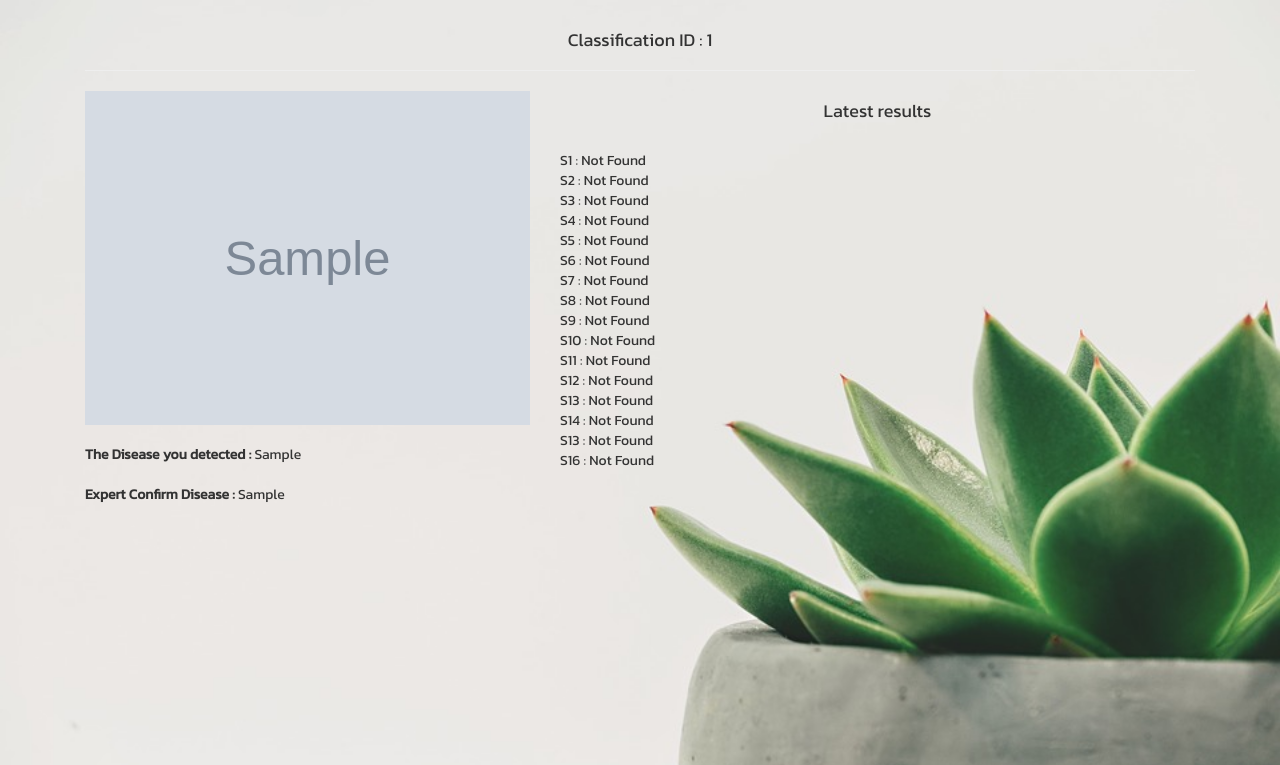
After one commit to Maxcs318/plant_disease, a PHP site: page /plant_disease/Classification/classification_selected.php?getCl_id=1 in a window 1280 px wide. The commit adds this page. Shown: the top 765 px of the page. Run offline with PHP 8.4, Linux system fonts and the light colour scheme; tables that the repository leaves empty or names only in its code hold one stand-in row (values such as "Sample post"); grey boxes marked "Sample" are stand-in pictures; data that the repository does not hold is empty.

Commit message:
+alert classcification

```diff
--- a/Classification/classification_list_person.php
+++ b/Classification/classification_list_person.php
@@ -94,8 +94,8 @@ error_reporting(E_ALL ^ E_NOTICE); ?>
                                                                 echo 'Waiting to be confirmed';
                                                             }
                                                             ?><br><br>
-                        <!-- <button type="submit" class="form-control btn-primary"
-                                onclick="window.location.href='classification_selected.php?getCl_image=<?php echo $row["cl_image"]; ?>'"> View</button><br><br> -->
+                        <button type="submit" class="form-control btn-primary"
+                                onclick="window.location.href='classification_selected.php?getCl_id=<?php echo $row["cl_id"]; ?>'"> View</button><br><br>
                     </div>
 
                 <?php
--- /dev/null
+++ b/Classification/classification_selected.php
@@ -0,0 +1,87 @@
+<?php require("../ConnData/connectDB.php");?>
+<?php
+    $sql = "UPDATE classification SET cl_status_confirm = ''
+
+    WHERE cl_id='" . $_GET["getCl_id"] . "' ";
+    if ($conn->query($sql) === TRUE) {
+
+    } else {
+        echo "Error: " . $sql . "<br>" . $conn->error;
+    }
+    $conn->close();
+?>
+<!DOCTYPE html>
+<html>
+<head>
+    <meta charset="utf-8" />
+    <meta http-equiv="X-UA-Compatible" content="IE=edge">
+    <title>Page Title</title>
+    <meta name="viewport" content="width=device-width, initial-scale=1">
+    <link rel="stylesheet" href="../bootstrap/css/bootstrap.min.css">
+    <link rel="stylesheet" href="https://maxcdn.bootstrapcdn.com/bootstrap/3.4.0/css/bootstrap.min.css">
+    <link rel="stylesheet" href="../bootstrap/css/main.css">
+    <link rel="shortcut icon" href="../img/leaficon.ico" type="image/x-icon" />
+    <link href="https://fonts.googleapis.com/css?family=Kanit&display=swap" rel="stylesheet">
+</head>
+<body>
+    <div class="container">
+        <div class="row">
+            <div class="col-lg-12 col-xs-12"><br>
+                <center><h4>Classification ID : <?php echo $_GET["getCl_id"]; ?> </h4></center><hr>
+            </div>
+        </div>
+        <div class="row">
+                <?php require("../ConnData/connectDB.php");?>
+                <?php
+                $sql = "SELECT * FROM classification WHERE cl_id = '".$_GET["getCl_id"]."' ";
+                $result = $conn->query($sql);
+                if ($result->num_rows > 0) {
+                    while($row = $result->fetch_assoc()) {
+                    ?>
+                    <div class="col-lg-5 col-xs-12">
+                        <img src="../Image/image_for_checkdisease/<?php echo $row["cl_image"]; ?>" height="" width="100%">
+
+                        <br><br>
+                        <b>The Disease you detected :</b> <?php echo $row["cl_disease"]; ?><br><br>
+                        <b>Expert Confirm Disease :</b>
+                        <?php
+                            if ($row["cl_confirm"] != '') {
+                                echo $row["cl_confirm"];
+                            } else {
+                                echo 'Waiting to be confirmed';
+                            }
+                        ?><br><br>
+                    </div>
+                    <div class="col-lg-7 col-xs-12">
+                            <center><h4>Latest results</h4></center><br>
+                            S1 :  <?php if($row['cl_S1']==1){echo 'Found ';}else{echo 'Not Found';}   ?> <br>
+                            S2 : <?php if($row['cl_S2']==1){echo 'Found ';}else{echo 'Not Found';}   ?> <br>
+                            S3 : <?php if($row['cl_S3']==1){echo 'Found ';}else{echo 'Not Found';}   ?> <br>
+                            S4 : <?php if($row['cl_S4']==1){echo 'Found ';}else{echo 'Not Found';}   ?> <br>
+                            S5 : <?php if($row['cl_S5']==1){echo 'Found ';}else{echo 'Not Found';}   ?> <br>
+                            S6 : <?php if($row['cl_S6']==1){echo 'Found ';}else{echo 'Not Found';}   ?> <br>
+                            S7 : <?php if($row['cl_S7']==1){echo 'Found ';}else{echo 'Not Found';}   ?> <br>
+                            S8 : <?php if($row['cl_S8']==1){echo 'Found ';}else{echo 'Not Found';}   ?> <br>
+                            S9 : <?php if($row['cl_S9']==1){echo 'Found ';}else{echo 'Not Found';}   ?> <br>
+                            S10 : <?php if($row['cl_S10']==1){echo 'Found ';}else{echo 'Not Found';}   ?> <br>
+                            S11 : <?php if($row['cl_S11']==1){echo 'Found ';}else{echo 'Not Found';}   ?> <br>
+                            S12 : <?php if($row['cl_S12']==1){echo 'Found ';}else{echo 'Not Found';}   ?> <br>
+                            S13 : <?php if($row['cl_S13']==1){echo 'Found ';}else{echo 'Not Found';}   ?> <br>
+                            S14 : <?php if($row['cl_S14']==1){echo 'Found ';}else{echo 'Not Found';}   ?> <br>
+                            S13 : <?php if($row['cl_S15']==1){echo 'Found ';}else{echo 'Not Found';}   ?> <br>
+                            S16 : <?php if($row['cl_S16']==1){echo 'Found ';}else{echo 'Not Found';}   ?> <br>
+
+
+                    </div>
+
+                    <?php
+                    }
+                }
+
+                ?>
+
+        </div>
+    </div>
+
+</body>
+</html>
--- a/Posts/post_list_person.php
+++ b/Posts/post_list_person.php
@@ -106,7 +106,9 @@
                     while ($row = $result->fetch_assoc()) {
                         ?>
                             <div class="col-lg-12 col-xs-12">
+                                <a class="float:bottom" href='../Classification/classification_selected.php?getCl_id=<?php echo $row["cl_id"]; ?>'>
                                 Classification : ID <?php echo $row['cl_id']; ?> Have been Confirm.
+                                </a>
                             </div>
                         <?php
                     }
@@ -178,7 +180,9 @@
                 </div>
 
                 <footer style=" margin-bottom: 50px;">
+                    <div>
 
+                    </div>
                 </footer>
 
                 <?php $conn->close(); ?>
```
